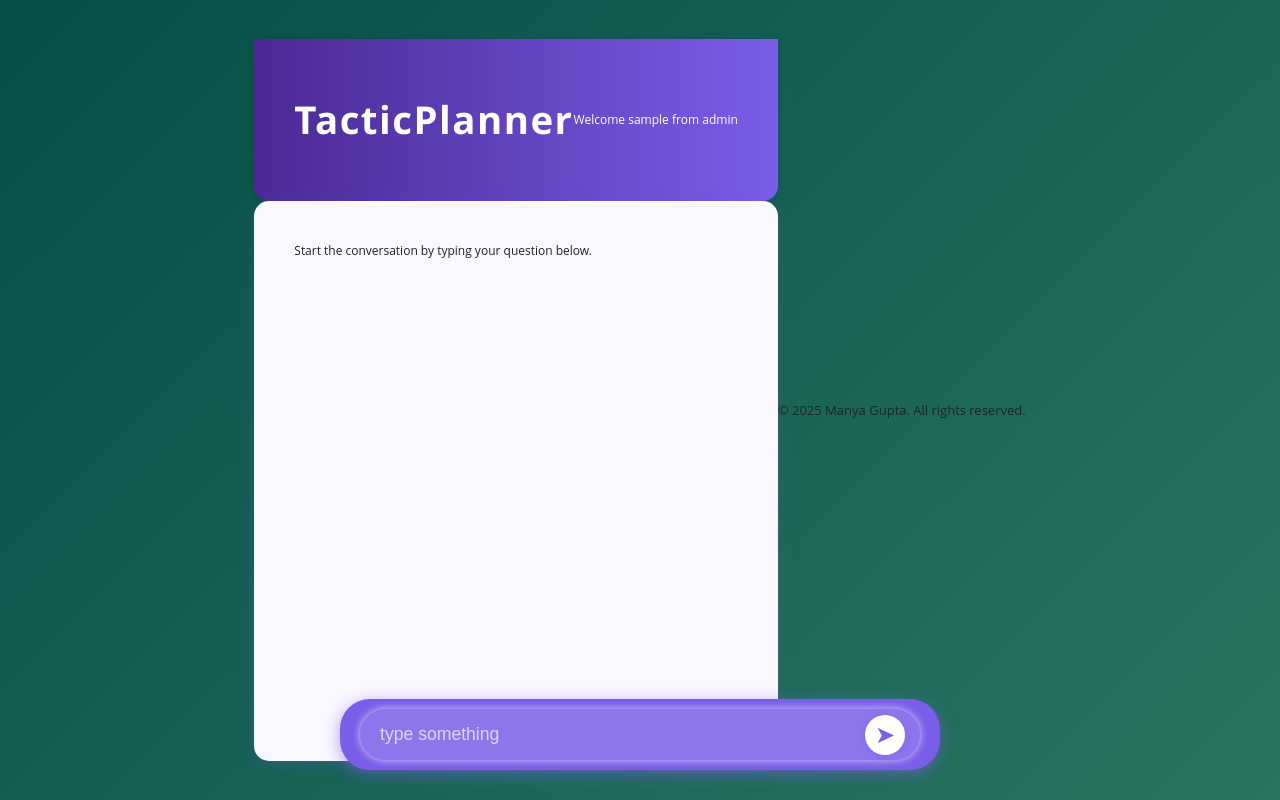
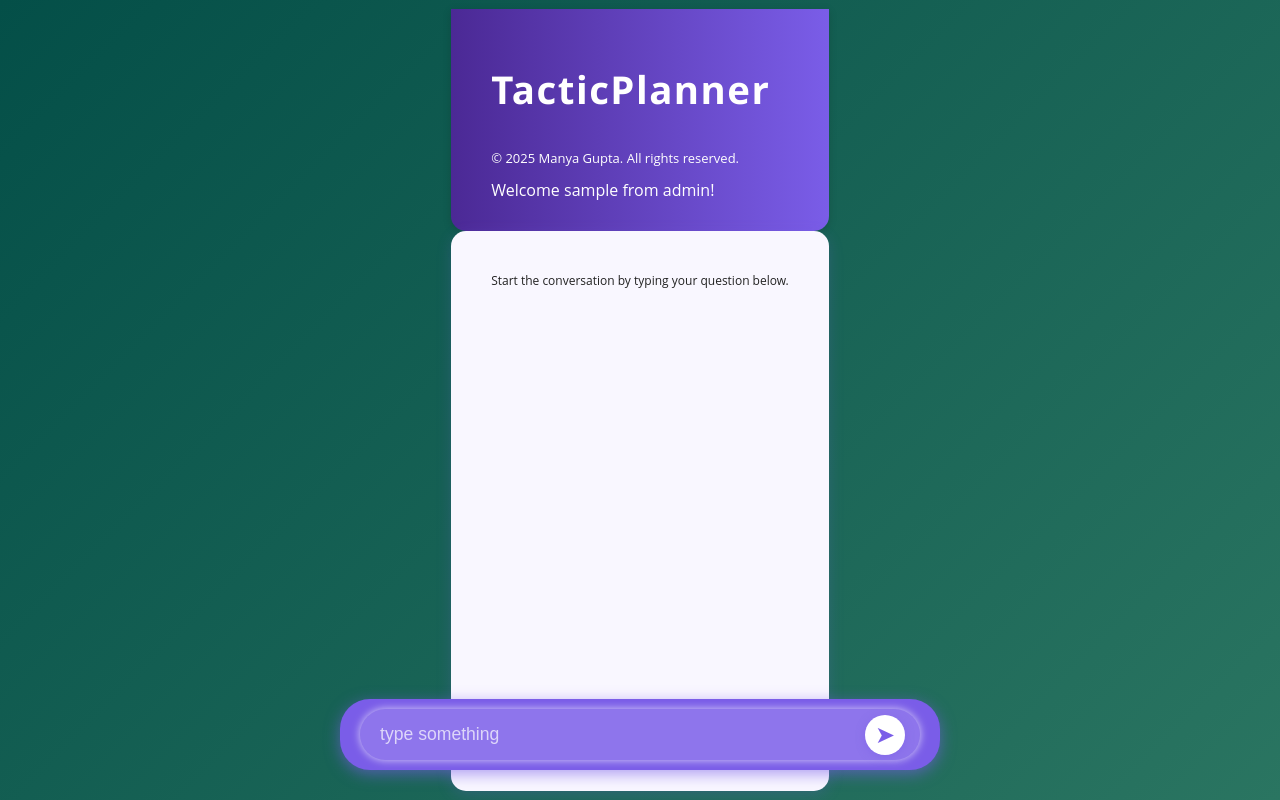
Before and after one commit to Manya-tech/TacticPlanner, a Flask app: page /chat in a window 1280 px wide. Run offline with Flask 3, Linux system fonts and the light colour scheme; the visitor is signed in with stand-in values (Sample User, id 1); parts of the project's set-up code (start-up, migrations or seed data) failed here and were passed over.

Commit message:
enh: add copyright

```diff
--- a/static/style.css
+++ b/static/style.css
@@ -111,8 +111,9 @@
 /* Chat header left alignment */
 .chat-header {
     display: flex;
+    flex-direction: column;
     justify-content: flex-start;
-    align-items: center;
+    align-items: flex-start;
     padding: 30px 40px 30px 40px;
     background: linear-gradient(90deg, #4b2995, #7a5de8);
     color: #fff;
--- a/templates/chat.html
+++ b/templates/chat.html
@@ -89,7 +89,8 @@
     <div class="chat-app">
         <header class="chat-header">
             <h1 class="header-left">TacticPlanner</h1>
-            <div class="welcome-text">Welcome {{ username }} from {{ role }}</div>
+            <p style="text-align: center; font-size: small; margin-top: 10px;">&copy; 2025 Manya Gupta. All rights reserved.</p>
+            <div class="welcome-text" style="font-size: medium;">Welcome {{ username }} from {{ role }}!</div>
         </header>
         <main class="chat-main" id="chat-log">
             <p class="chat-placeholder" id="chat-placeholder">Start the conversation by typing your question below.</p>
@@ -108,8 +109,5 @@
             </div>
         </form>
     </div>
-    <footer style="text-align: center; font-size: small; margin-top: 20px;">
-        &copy; 2025 Manya Gupta. All rights reserved.
-    </footer>
 </body>
 </html>
```
